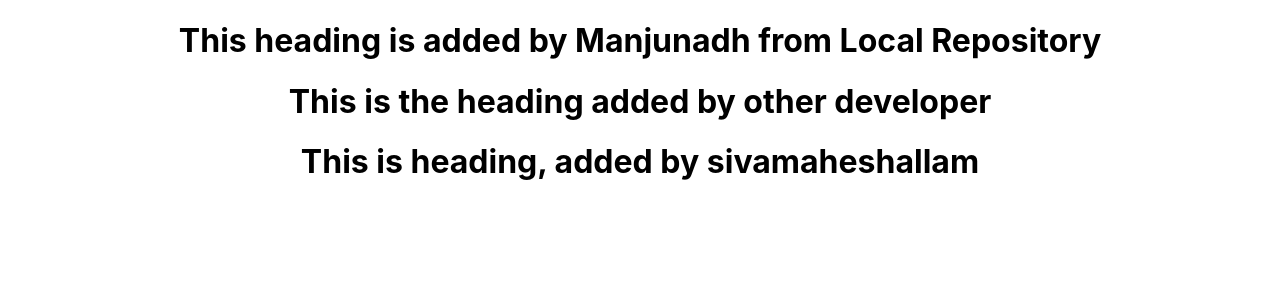
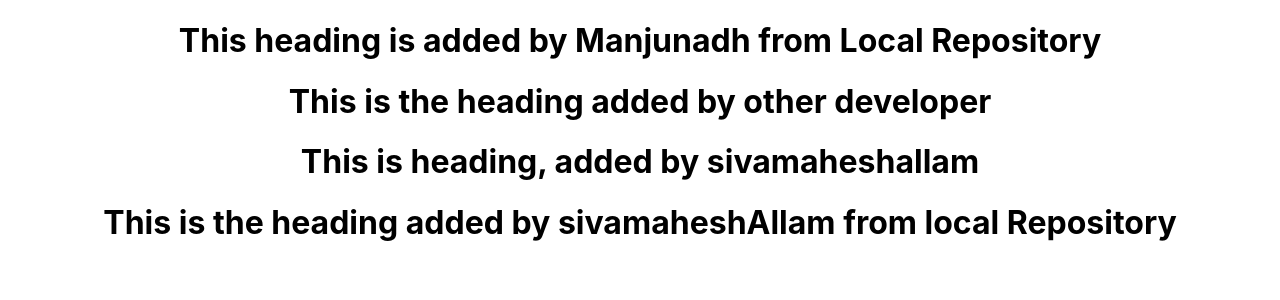
Before and after one commit to manjunadhb/Rep2212, a React (Create React App) app in the folder project/: page / in a window 1280 px wide. Shown: the top 300 px of the page. Built offline with nearby package versions, Linux system fonts and the light colour scheme.

Commit message:
added new heading from local repository

```diff
--- a/project/src/App.js
+++ b/project/src/App.js
@@ -7,6 +7,7 @@ function App() {
       <h1>This heading is added by Manjunadh from Local Repository</h1>
     <h1>This is the heading added by other developer</h1>
     <h1>This is heading, added by sivamaheshallam </h1>
+    <h1>This is the heading added by sivamaheshAllam from local Repository</h1>
     </div>
   );
 }
```
